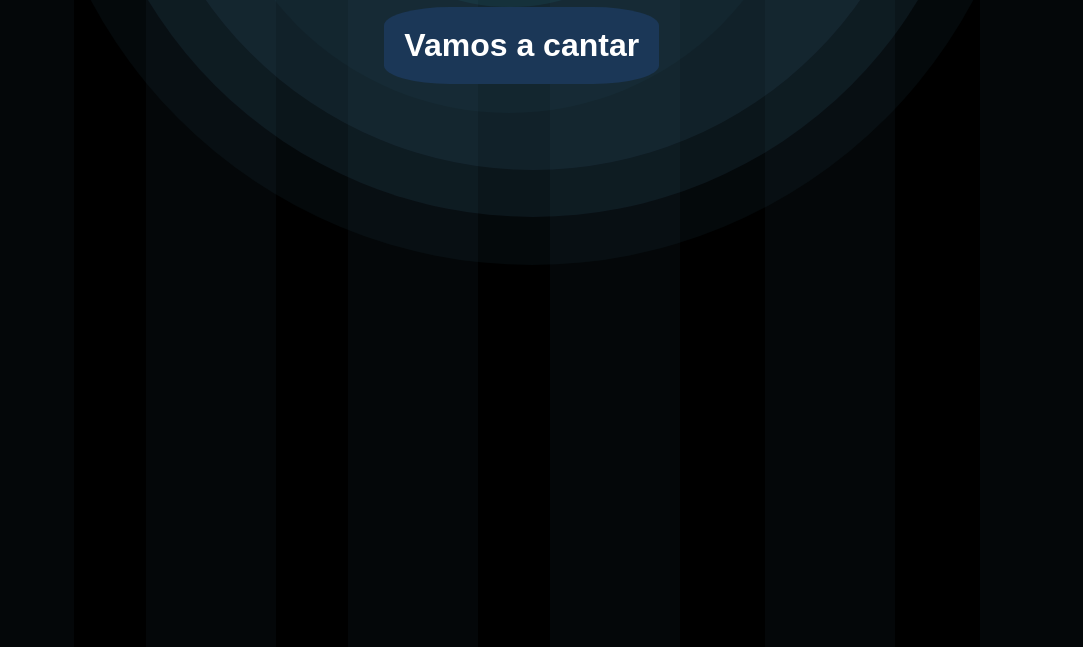
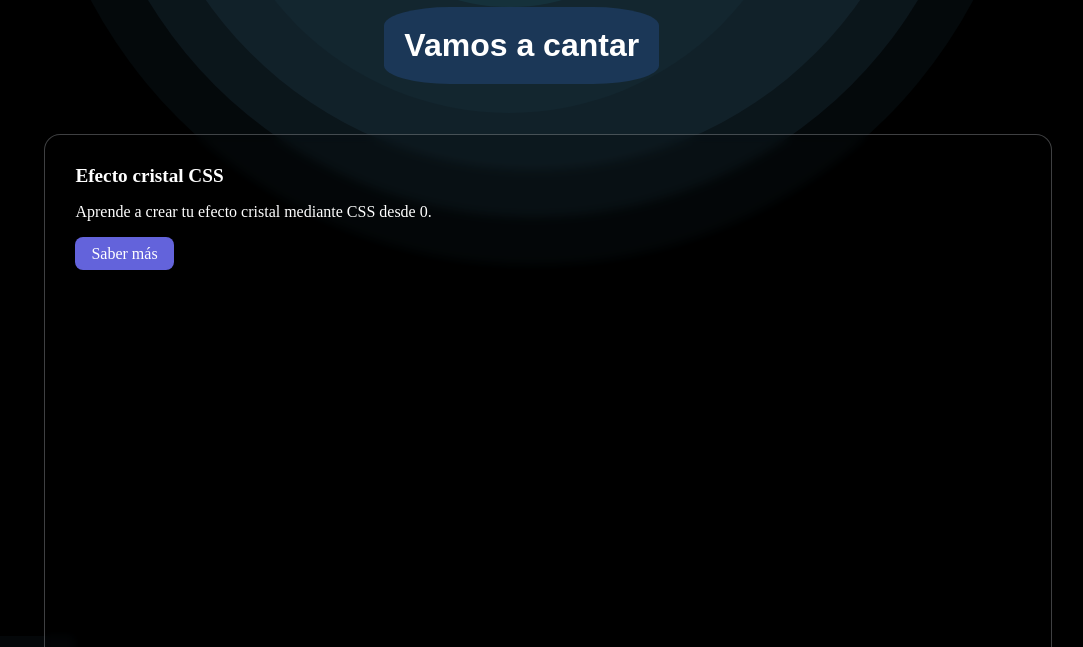
Before and after one commit to jacicruz/Karaoke, a plain HTML site: page index.html in a window 1280 px wide. Shown: the part 305-952 px from the top of the page, without its empty margins (115-1198 px from the left). Drawn offline with Linux system fonts and the light colour scheme; files whose address does not match are found by name.

Commit message:
se agrego un efecto de cristal traido externamente

```diff
--- a/index.css
+++ b/index.css
@@ -137,6 +137,37 @@ background-color: aqua;
   transition: color 0.25s, ease-in .15s;
 }
 
+.card {
+  width: 25cm;
+  height: 20cm;
+  padding: .8cm;
+  border-radius: 1rem;
+  font-size: 1rem;
+  color:white;
+  background: rgba(0, 0, 0, 0.25);
+  -webkit-backdrop-filter: blur(5px);
+  backdrop-filter: blur(5px);
+  border: 1.5px solid rgba(209, 213, 219, 0.3);
+  margin-left: 4cm;
+  margin-top: 4cm;
+}
+
+.card-title {
+  margin-top: 0;
+  margin-bottom: .5rem;
+  font-size: 1.2rem;
+  font-weight: 600;
+}
+.card p{
+  margin-bottom: 1.5rem;
+}
+#cristal {
+  background-color: #6363db;
+ border-radius: 0.5rem;
+ color: white;
+  padding: 0.5rem 1rem;
+  text-decoration: none;
+}
 .Eslogan:hover{
   color: yellow;
 }
--- a/index.html
+++ b/index.html
@@ -17,9 +17,16 @@
 <a href="HTML/artista.html">
     <button type="button" id="vamos">Vamos a cantar</button>
 </a>
+<body>
+    <div class ="Eslogan">"Es musica y pasion"</div>>
+    <div class="card">
+        <h3 class="card-title">Efecto cristal CSS</h3>
+        <p>Aprende a crear tu efecto cristal mediante CSS desde 0.</p>
+        <a id="cristal" href="https://carontestudio.com/">Saber más</a>
+    </div>
+</body>
 
 <body>
-    <div class ="Eslogan">"Es musica y pasion"</div>>
     <div class = "rectangulo"></div>
     <div class = "rectangulo2"></div>
     <div class = "rectangulo3"></div>
@@ -27,6 +34,5 @@
     <div class = "rectangulo5"></div>
     <div class = "rectangulo6"></div>
     <div class = "rectangulo7"></div>
-
 </body>
 </html>
```
